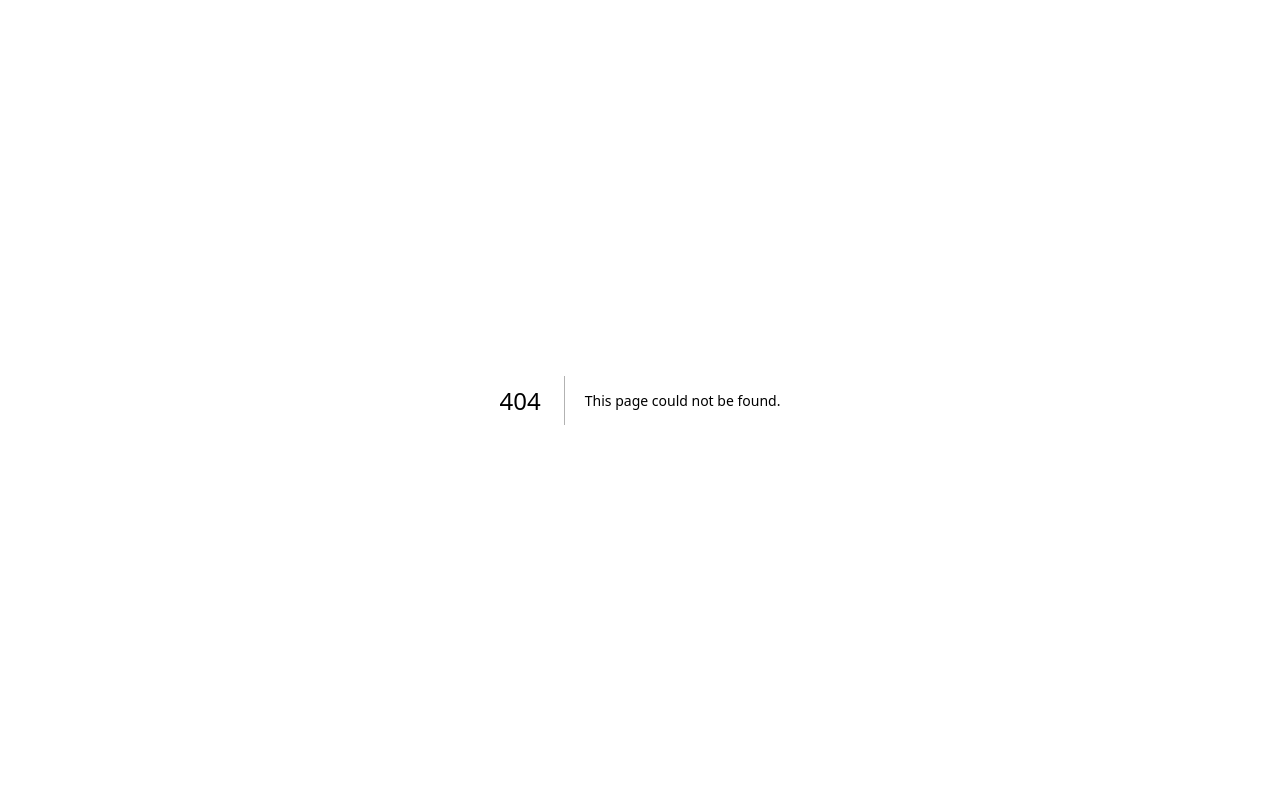
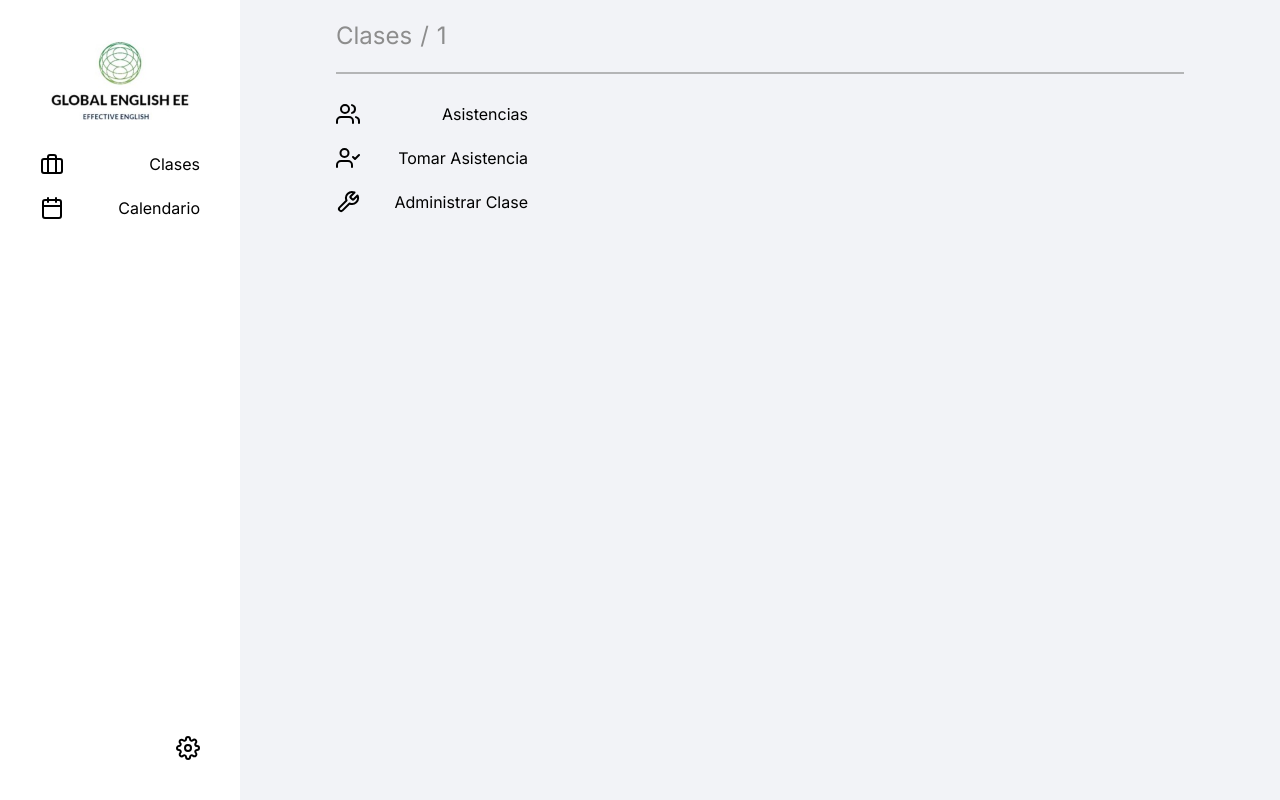
Before and after one commit to DJeison-DVT/global_english, a Next.js app: page /dashboard/classes/1 in a window 1280 px wide. Before the commit this address had no page. Built offline with nearby package versions, Linux system fonts and the light colour scheme.

Commit message:
Assistance view prototype and Routing

```diff
--- /dev/null
+++ b/app/dashboard/classes/[slug]/components/Sidebar.tsx
@@ -0,0 +1,12 @@
+import MenuItem from "@/app/dashboard/components/MenuItem";
+import { Tool, UserCheck, Users } from "react-feather";
+
+export default function Sidebar() {
+	return (
+		<div className='flex flex-col w-48'>
+			<MenuItem title='Asistencias' icon={Users} />
+			<MenuItem title='Tomar Asistencia' icon={UserCheck} />
+			<MenuItem title='Administrar Clase' icon={Tool} />
+		</div>
+	);
+}
--- /dev/null
+++ b/app/dashboard/classes/[slug]/page.tsx
@@ -0,0 +1,16 @@
+import Breadcrumb from "../../components/Breadcrumb";
+import Sidebar from "./components/Sidebar";
+
+export default function Page({ params }: { params: { slug: string } }) {
+	return (
+		<div className='w-full bg-secondary'>
+			<div className='mx-24'>
+				<Breadcrumb breadcrumbs={["Clases", params.slug]} />
+				<div>
+					<Sidebar />
+					<div></div>
+				</div>
+			</div>
+		</div>
+	);
+}
--- /dev/null
+++ b/app/dashboard/components/ClassCard.tsx
@@ -0,0 +1,53 @@
+"use client";
+
+import { useRouter } from "next/navigation";
+import Class from "@/app/types/Class";
+import { MoreVertical, UserCheck } from "react-feather";
+import Tooltipped from "@/app/components/Tooltipped";
+
+function capitalize(string: string) {
+	return string.charAt(0).toUpperCase() + string.slice(1);
+}
+
+function formatDate(date: string) {
+	const dateObj = new Date(date);
+
+	return capitalize(
+		dateObj
+			.toLocaleDateString("es-ES", { month: "short", year: "numeric" })
+			.replace(".", "")
+	);
+}
+
+const ClassCard: React.FC<Class> = ({ id, company, startingDate, endDate }) => {
+	const router = useRouter();
+	const handleClick = () => {
+		router.push(`/dashboard/classes/${id}`);
+	};
+
+	return (
+		<div className='w-80'>
+			<div
+				onClick={handleClick}
+				className='hover:cursor-pointer text-2xl flex bg-white items-end h-20 rounded-t-lg'
+			>
+				<div className='m-3'>{company}</div>
+			</div>
+			<div className='flex p-4 justify-between items-center bg-primary text-white rounded-b-lg'>
+				<div onClick={handleClick} className='hover:cursor-pointer'>
+					{formatDate(startingDate)} - {formatDate(endDate)}
+				</div>
+				<div className='flex gap-2 '>
+					<Tooltipped tooltip='Tomar Asistencia'>
+						<UserCheck />
+					</Tooltipped>
+					<Tooltipped tooltip='Opciones'>
+						<MoreVertical />
+					</Tooltipped>
+				</div>
+			</div>
+		</div>
+	);
+};
+
+export default ClassCard;
--- /dev/null
+++ b/app/dashboard/components/MenuItem.tsx
@@ -0,0 +1,15 @@
+interface MenuItemProps {
+	title: string;
+	icon: React.ComponentType;
+}
+
+const MenuItem: React.FC<MenuItemProps> = ({ title, icon: Icon }) => {
+	return (
+		<div className='hover:cursor-pointer flex items-center justify-between w-full border-b-4 py-2 border-transparent hover:border-primary transition-colors duration-300'>
+			<Icon />
+			<div>{title}</div>
+		</div>
+	);
+};
+
+export default MenuItem;
--- a/app/dashboard/components/Sidebar.tsx
+++ b/app/dashboard/components/Sidebar.tsx
@@ -1,26 +1,17 @@
+"use client";
+
 import Image from "next/image";
 import { Briefcase, Calendar, Settings } from "react-feather";
 import Tooltipped from "@/app/components/Tooltipped";
-
-interface MenuItemProps {
-	title: string;
-	icon: React.ComponentType;
-}
-
-const MenuItem: React.FC<MenuItemProps> = ({ title, icon: Icon }) => {
-	return (
-		<div className='hover:cursor-pointer flex items-center justify-between w-full border-b-4 py-2 border-transparent hover:border-primary transition-colors duration-300'>
-			<Icon />
-			<div>{title}</div>
-		</div>
-	);
-};
+import MenuItem from "./MenuItem";
+import { useRouter } from "next/navigation";
 
 export default function Sidebar() {
+	const router = useRouter();
 	return (
 		<div className='flex-none w-60 bg-white p-10 '>
 			<div className='flex flex-col justify-between h-full'>
-				<div className='flex flex-col gap-2 items-center'>
+				<div className='flex flex-col gap-2 items-center '>
 					<Image
 						src='/logo_cropped.jpg'
 						alt='Logo'
@@ -28,8 +19,22 @@ export default function Sidebar() {
 						height={80}
 						className='pb-4'
 					/>
-					<MenuItem title='Clases' icon={Briefcase} />
-					<MenuItem title='Calendario' icon={Calendar} />
+					<div className='w-full *:w-full'>
+						<div
+							onClick={() => {
+								router.push("/dashboard");
+							}}
+						>
+							<MenuItem title='Clases' icon={Briefcase} />
+						</div>
+						<div
+							onClick={() => {
+								router.push("/dashboard");
+							}}
+						>
+							<MenuItem title='Calendario' icon={Calendar} />
+						</div>
+					</div>
 				</div>
 				<div className='flex justify-end'>
 					<Tooltipped tooltip='Opciones'>
--- a/app/dashboard/page.tsx
+++ b/app/dashboard/page.tsx
@@ -1,74 +1,35 @@
 import React from "react";
-import { MoreVertical, UserCheck } from "react-feather";
-import Tooltipped from "@/app/components/Tooltipped";
 import Breadcrumb from "./components/Breadcrumb";
-
-interface Class {
-	company: string;
-	startingDate: string;
-	endDate: string;
-}
-
-function capitalize(string: string) {
-	return string.charAt(0).toUpperCase() + string.slice(1);
-}
-
-function formatDate(date: string) {
-	const dateObj = new Date(date);
-
-	return capitalize(
-		dateObj
-			.toLocaleDateString("es-ES", { month: "short", year: "numeric" })
-			.replace(".", "")
-	);
-}
-
-const ClassCard: React.FC<Class> = ({ company, startingDate, endDate }) => {
-	return (
-		<div className='w-80'>
-			<div className='hover:cursor-pointer text-2xl flex bg-white items-end h-20 rounded-t-lg'>
-				<div className='m-3'>{company}</div>
-			</div>
-			<div className='flex p-4 justify-between items-center bg-primary text-white rounded-b-lg'>
-				<div className='hover:cursor-pointer'>
-					{formatDate(startingDate)} - {formatDate(endDate)}
-				</div>
-				<div className='flex gap-2 '>
-					<Tooltipped tooltip='Tomar Asistencia'>
-						<UserCheck />
-					</Tooltipped>
-					<Tooltipped tooltip='Opciones'>
-						<MoreVertical />
-					</Tooltipped>
-				</div>
-			</div>
-		</div>
-	);
-};
+import ClassCard from "./components/ClassCard";
 
 function dashboard() {
 	const scheduledClasses = [
 		{
+			id: "1",
 			company: "Company 1",
 			startingDate: "2021-01-01",
 			endDate: "2021-01-31",
 		},
 		{
+			id: "2",
 			company: "Company 2",
 			startingDate: "2021-02-01",
 			endDate: "2021-02-28",
 		},
 		{
+			id: "3",
 			company: "Company 3",
 			startingDate: "2021-03-01",
 			endDate: "2021-03-31",
 		},
 		{
+			id: "4",
 			company: "Company 4",
 			startingDate: "2021-04-01",
 			endDate: "2021-04-30",
 		},
 		{
+			id: "5",
 			company: "Company 5",
 			startingDate: "2021-05-01",
 			endDate: "2021-05-31",
@@ -82,6 +43,7 @@ function dashboard() {
 				<div className='flex flex-wrap gap-10 justify-start'>
 					{scheduledClasses.map((scheduledClass) => (
 						<ClassCard
+							id={scheduledClass.id}
 							key={scheduledClass.company}
 							company={scheduledClass.company}
 							startingDate={scheduledClass.startingDate}
--- a/app/globals.css
+++ b/app/globals.css
@@ -19,11 +19,11 @@ body {
 }
 
 .tooltip {
-	@apply invisible absolute;
+	@apply absolute opacity-0 transition-opacity duration-500;
 }
 
 .has-tooltip:hover .tooltip {
-	@apply visible z-50;
+	@apply opacity-100 z-50;
 }
 
 @layer utilities {
--- /dev/null
+++ b/app/types/Class.tsx
@@ -0,0 +1,6 @@
+export default interface Class {
+	id: string;
+	company: string;
+	startingDate: string;
+	endDate: string;
+}
```
